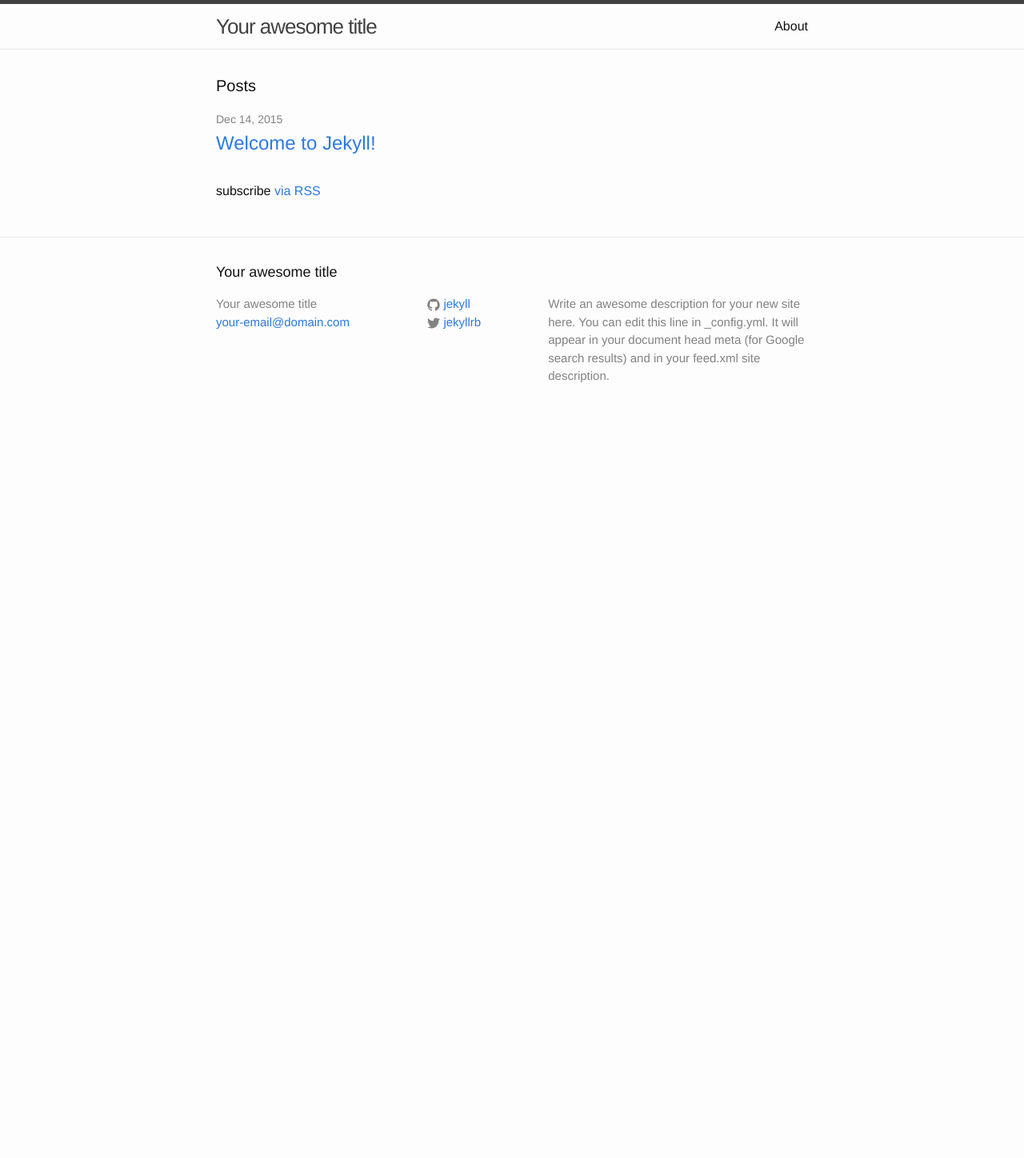
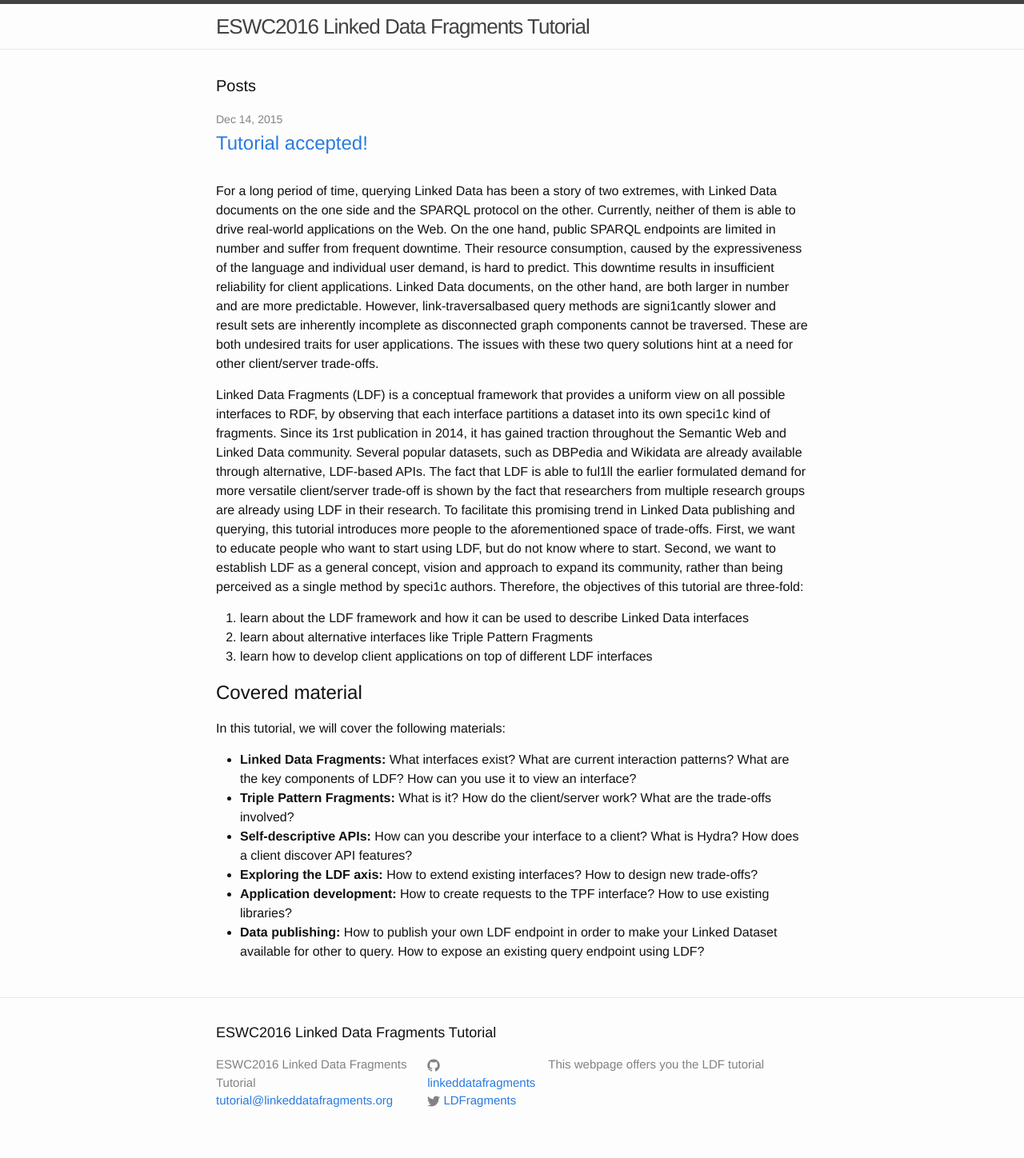
Before and after one commit to mielvds/eswc2016-ldf-tutorial, a Jekyll site: the page built from index.html, in a window 1280 px wide. Shown: the whole page at 80% size. Built offline with Jekyll 4.4.1, drawn with Linux system fonts in a browser that asks for light colours; before the commit the page ends 900 px from its top, so only the background shows below that.

Commit message:
Added some content

```diff
--- a/_config.yml
+++ b/_config.yml
@@ -1,14 +1,13 @@
 # Site settings
-title: Your awesome title
-email: your-email@domain.com
+title: ESWC2016 Linked Data Fragments Tutorial
+email: tutorial@linkeddatafragments.org
 description: > # this means to ignore newlines until "baseurl:"
-  Write an awesome description for your new site here. You can edit this
-  line in _config.yml. It will appear in your document head meta (for
-  Google search results) and in your feed.xml site description.
+  This webpage offers you the LDF tutorial
 baseurl: "" # the subpath of your site, e.g. /blog/
-url: "http://yourdomain.com" # the base hostname & protocol for your site
-twitter_username: jekyllrb
-github_username:  jekyll
+logo: "logo.svg"
+url: "http://tutorial.linkeddatafragments.org" # the base hostname & protocol for your site
+twitter_username: LDFragments
+github_username:  linkeddatafragments
 
 # Build settings
 markdown: kramdown
--- a/_includes/header.html
+++ b/_includes/header.html
@@ -2,7 +2,7 @@
 
   <div class="wrapper">
 
-    <a class="site-title" href="{{ site.baseurl }}/">{{ site.title }}</a>
+    <a class="site-title" href="{{ site.baseurl }}/"><img href="{{ site.logo }}" />{{ site.title }}</a>
 
     <nav class="site-nav">
       <a href="#" class="menu-icon">
--- a/index.html
+++ b/index.html
@@ -17,7 +17,34 @@ layout: default
     </li>
     {% endfor %}
   </ul>
-
-  <p class="rss-subscribe">subscribe <a href="{{ "/feed.xml" | prepend: site.baseurl }}">via RSS</a></p>
-
+  <p>
+    For a long period of time, querying Linked Data has been a story of two extremes, with Linked Data documents on the one side and the SPARQL protocol on the other. Currently, neither of them is able to drive real-world applications on the Web. On the one
+    hand, public SPARQL endpoints are limited in number and suffer from frequent downtime. Their resource consumption, caused by the expressiveness of the language and individual user demand, is hard to predict. This downtime results in insufficient reliability
+    for client applications. Linked Data documents, on the other hand, are both larger in number and are more predictable. However, link-traversalbased query methods are signi1cantly slower and result sets are inherently incomplete as disconnected graph
+    components cannot be traversed. These are both undesired traits for user applications. The issues with these two query solutions hint at a need for other client/server trade-offs.
+  </p>
+  <p>
+    Linked Data Fragments (LDF) is a conceptual framework that provides a uniform view on all possible interfaces to RDF, by observing that each interface partitions a dataset into its own speci1c kind of fragments. Since its 1rst publication in 2014, it
+    has gained traction throughout the Semantic Web and Linked Data community. Several popular datasets, such as DBPedia and Wikidata are already available through alternative, LDF-based APIs. The fact that LDF is able to ful1ll the earlier formulated
+    demand for more versatile client/server trade-off is shown by the fact that researchers from multiple research groups are already using LDF in their research. To facilitate this promising trend in Linked Data publishing and querying, this tutorial
+    introduces more people to the aforementioned space of trade-offs. First, we want to educate people who want to start using LDF, but do not know where to start. Second, we want to establish LDF as a general concept, vision and approach to expand its
+    community, rather than being perceived as a single method by speci1c authors. Therefore, the objectives of this tutorial are three-fold:
+  </p>
+  <ol>
+    <li>learn about the LDF framework and how it can be used to describe Linked Data interfaces</li>
+    <li>learn about alternative interfaces like Triple Pattern Fragments</li>
+    <li>learn how to develop client applications on top of different LDF interfaces</li>
+  </ol>
+  <h2>Covered material</h2>
+  <p>
+    In this tutorial, we will cover the following materials:
+  </p>
+  <ul>
+    <li><strong>Linked Data Fragments:</strong> What interfaces exist? What are current interaction patterns? What are the key components of LDF? How can you use it to view an interface?</li>
+    <li><strong>Triple Pattern Fragments:</strong> What is it? How do the client/server work? What are the trade-offs involved?</li>
+    <li><strong>Self-descriptive APIs:</strong> How can you describe your interface to a client? What is Hydra? How does a client discover API features?</li>
+    <li><strong>Exploring the LDF axis:</strong> How to extend existing interfaces? How to design new trade-offs?</li>
+    <li><strong>Application development:</strong> How to create requests to the TPF interface? How to use existing libraries? </li>
+    <li><strong>Data publishing:</strong> How to publish your own LDF endpoint in order to make your Linked Dataset available for other to query. How to expose an existing query endpoint using LDF?</li>
+  </ul>
 </div>
```
Also changed, not shown: _posts/2015-12-14-welcome-to-jekyll.markdown (+2 -20 lines), about.md (deleted, +0 -11 lines). Lines whose indentation alone changed are shown as unchanged.
